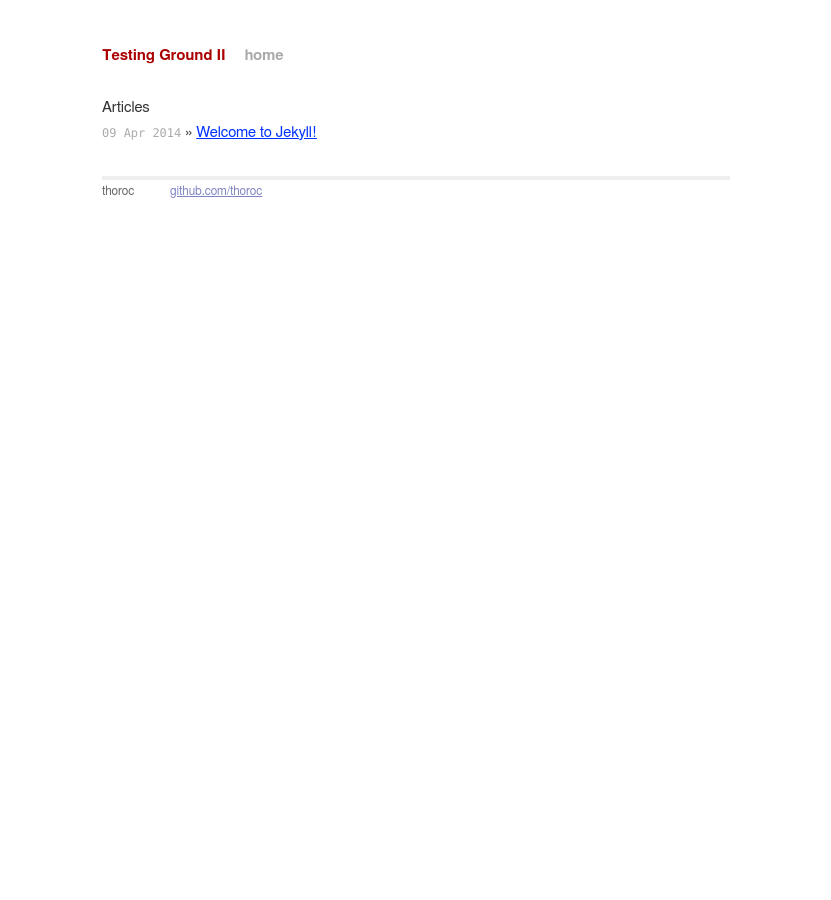
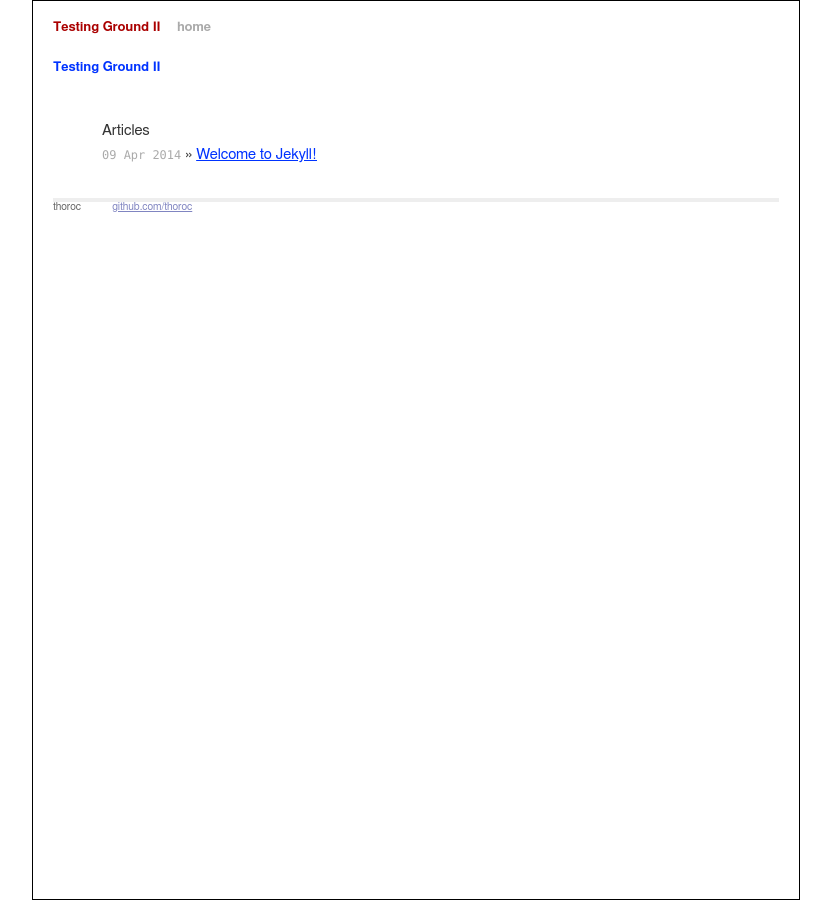
Before and after one commit to thoroc/thoroc.github.io, a Jekyll site: the page built from index.html, in a window 1280 px wide. Shown: the whole page, without its empty margins (224-1055 px from the left). Built offline with Jekyll 4.4.1, drawn with Linux system fonts in a browser that asks for light colours; nearby versions of some CDN libraries; Markdown is read by kramdown in place of the engine named in the settings.

Commit message:
fiddling around

```diff
--- a/_includes/head.html
+++ b/_includes/head.html
@@ -45,7 +45,7 @@
     <link rel="stylesheet" href="css/style.css" />
 
     <!-- syntax highlighting CSS -->
-    <link rel="stylesheet" href="/css/syntax.css">
+    <link rel="stylesheet" href="css/syntax.css">
 
     <!-- Custom CSS -->
     <link rel="stylesheet" href="css/main.css">
--- /dev/null
+++ b/_includes/nav.html
@@ -0,0 +1,15 @@
+<div class="header">
+    <h1 class="title">
+        <a href="/">{{ site.name }}</a>
+    </h1>
+    <a class="extra" href="/">home</a>
+    <nav class="nav-primary" role="navigation" >
+        <ul>
+            {% for p in site.pages %}
+            <li>
+                <a {% if p.url == page.url %}class="active"{% endif %} href="{{ site.baseurl }}{{ p.url }}">{{ p.title }}</a>
+            </li>
+            {% endfor %}
+        </ul>
+    </nav>
+</div>
--- a/_layouts/default.html
+++ b/_layouts/default.html
@@ -1,20 +1,17 @@
-<!DOCTYPE html>
-<html>
+---
+layout: default
+title: Home
+---
 {% include head.html %}
 <body>
 
+        {% include nav.html %}
+
     <div class="site">
-            <div class="header">
-                <h1 class="title"><a href="/">{{ site.name }}</a></h1>
-                <a class="extra" href="/">home</a>
-            </div>
-
         {{ content }}
 
+    </div>
         {% include foot.html %}
-
-        </div>
 
     {% include javascript.html %}
 </body>
-</html>
--- a/css/style.css
+++ b/css/style.css
@@ -1,15 +1,27 @@
+/* Using local fonts? Check out Font Squirrel's webfont generator:
+http://www.fontsquirrel.com/tools/webfont-generator */
+
+hmtl {
+    background-color: #c72;
+    height: 100%;
+}
+
+/* We like off-black for text. */
+body, select, input, textarea {
+    color: #333;
+}
+
 /* A Linux- and Windows-friendly sans-serif font stack:
 http://prospects.mhurrell.co.uk/post/updating-the-helvetica-font-stack */
 body {
     font: 13px Helmet, Freesans, sans-serif;
-}
-
-/* Using local fonts? Check out Font Squirrel's webfont generator:
-http://www.fontsquirrel.com/tools/webfont-generator */
-
-/* We like off-black for text. */
-body, select, input, textarea {
-    color: #333;
+    overflow: auto;
+    min-height: 100%;
+    margin-left: 20%;
+    margin-right: 20%;
+    padding: 20px;
+    border: 1px solid black;
+    background-color: #fff;
 }
 
 a {
@@ -64,7 +76,7 @@
 /* Media queries
 -------------------------------------------------------------------------------*/
 
-@media screen and (max-width: 480px) {
+@media screen and ( max-width: 480px ) {
 
 }
 
```
Also changed, not shown: css/main.css (+0 -26 lines). Lines whose indentation alone changed are shown as unchanged.
